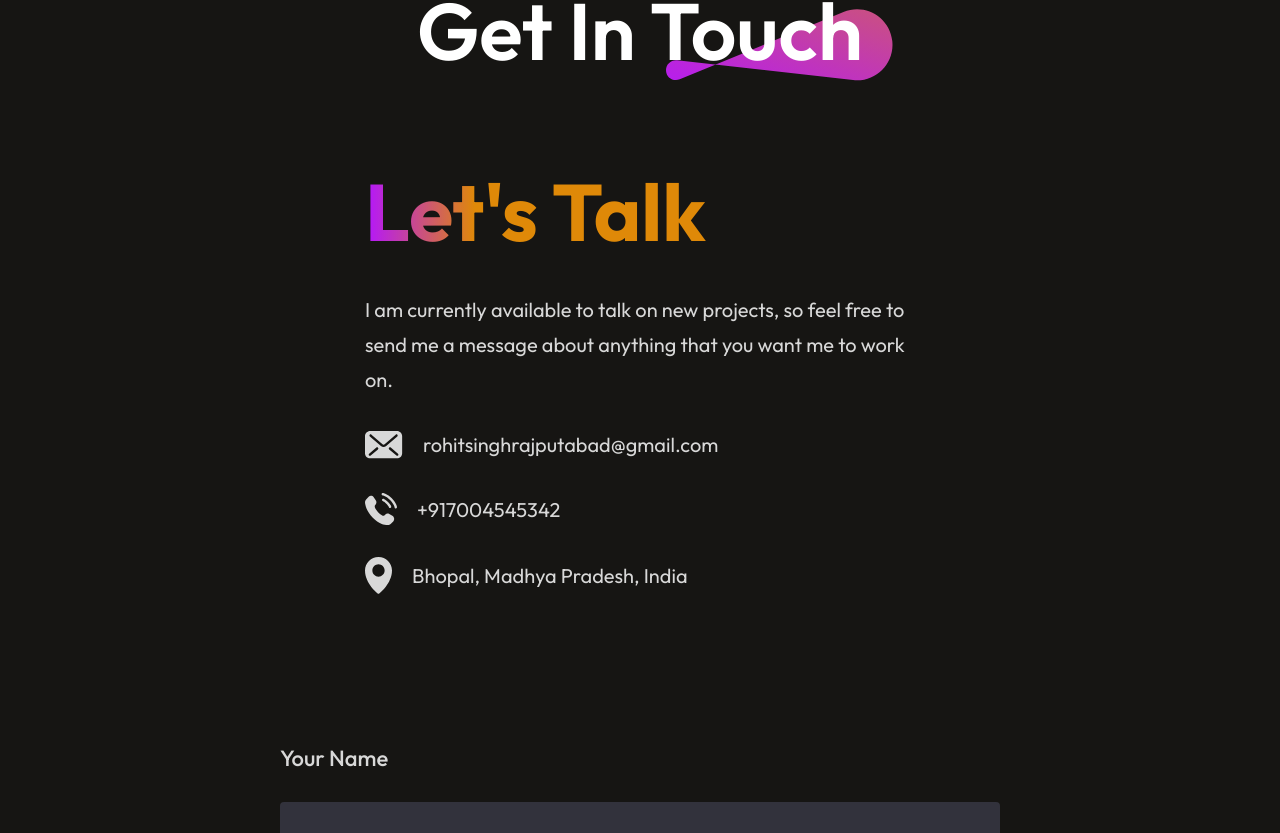
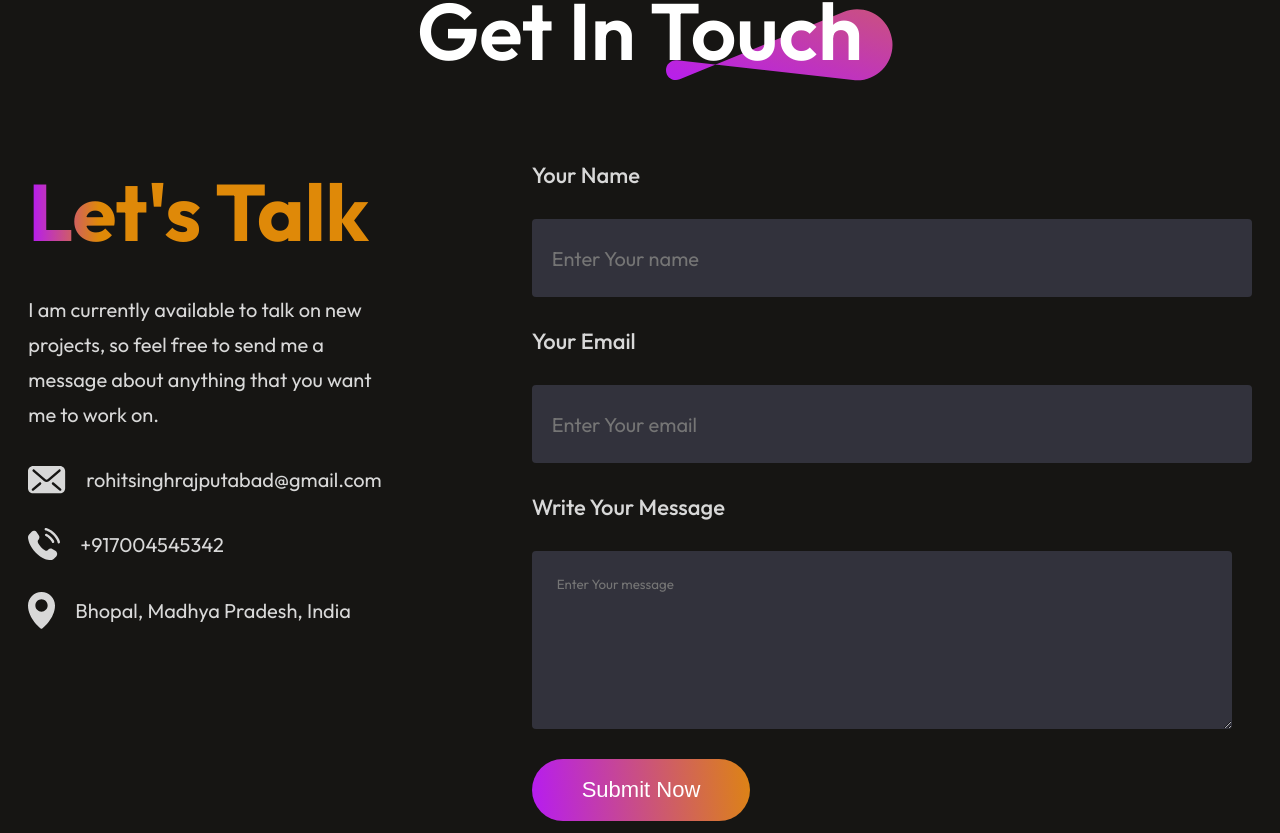
Before and after one commit to rohitsinghabad/Portfolio, a React (Vite) app: page / in a window 1280 px wide. Shown: the part 4420-5253 px from the top of the page. Built offline with nearby package versions, Linux system fonts and the light colour scheme.

Commit message:
Contact.css

```diff
--- a/src/components/Contact/Contact.css
+++ b/src/components/Contact/Contact.css
@@ -1,46 +1,37 @@
-.contact {
+.contact{
     display: flex;
     flex-direction: column;
     align-items: center;
     justify-content: center;
     gap: 80px;
     margin: 80px 170px;
+
 }
-
-.contact-title {
+.contact-title{
     position: relative;
 }
-
-.contact-title h1 {
+.contact-title h1{
     padding: 0px 30px;
     font-size: 80px;
     font-weight: 600;
-  text-align: center;
 }
-
 .contact-title img {
   position: absolute;
   bottom: 0;
   right: 0;
   z-index: -1;
-  max-width: 100%;
-  height: auto;
 }
-
-.section {
+.section{
     display: flex;
     gap: 150px;
-  flex-wrap: wrap;
-  justify-content: center;
+
 }
-
-.contact-left {
+.contact-left{
     display: flex;
     flex-direction: column;
     gap: 30px;
 }
-
-.contact-left h1 {
+.contact-left h1{
     font-size: 80px;
     font-weight: 700;
     background: linear-gradient(270deg, #df8908 80%, #b415ff 100%);
@@ -48,79 +39,70 @@
     -webkit-background-clip: text;
     -webkit-text-fill-color: transparent;
 }
-
-.contact-left p {
+.contact-left p{
     max-width: 550px;
     color: #d8d8d8;
     font-size: 20px;
     line-height: 35px;
+
 }
-
-.contact-details {
+.contact-details{
     display: flex;
     flex-direction: column;
     gap: 30px;
-  color: #d3d8d8;
-  font-size: 22px;
+    color: #D3d8d8;
+    font-size: 22px
 }
-
-.contact-detail {
+.contact-detail{
     display: flex;
     align-items: center;
     gap: 20px;
 }
-
-.contact-right {
+.contact-right{
     display: flex;
     flex-direction: column;
     align-items: start;
     gap: 30px;
 }
-
-.contact-right label {
+.contact-right label{
     color: #d8d8d8;
     font-size: 22px;
     font-weight: 500;
+
 }
-
-.contact-right input {
+.contact-right input{
     border: none;
     width: 700px;
-  max-width: 100%;
     height: 78px;
     padding-left: 20px;
     border-radius: 4px;
     background: #32323c;
-  color: #a0a0a0;
+    color: #A0A0A0;
     font-family: Outfit;
     font-size: 20px;
 }
-
-.contact-right textarea {
+.contact-right textarea{
     width: 650px;
-  max-width: 100%;
     border: none;
     padding: 25px;
     border-radius: 4px;
-  color: #a0a0a0;
+    color: #A0A0A0;
     background: #32323c;
     font-family: Outfit;
-  font-size: 20px;
+    font-size: 20x;
 }
-
-.contact-submit {
+.contact-submit{
     border: none;
     color: white;
     border-radius: 50px;
-  background: linear-gradient(264deg, #df8908 -5.09%, #b415ff 106.28%);
+    background: linear-gradient(264deg, #df8908 -5.09%, #b415ff 106.28% );
     font-size: 22px;
     padding: 18px 50px;
     cursor: pointer;
     transition: 0.3s;
     margin-bottom: 50px;
 }
-
-.contact-submit:hover {
+.contact-submit:hover{
     transform: scale(1.1);
     transition: 0.3s;
 }
```
Lines whose indentation alone changed are shown as unchanged.
